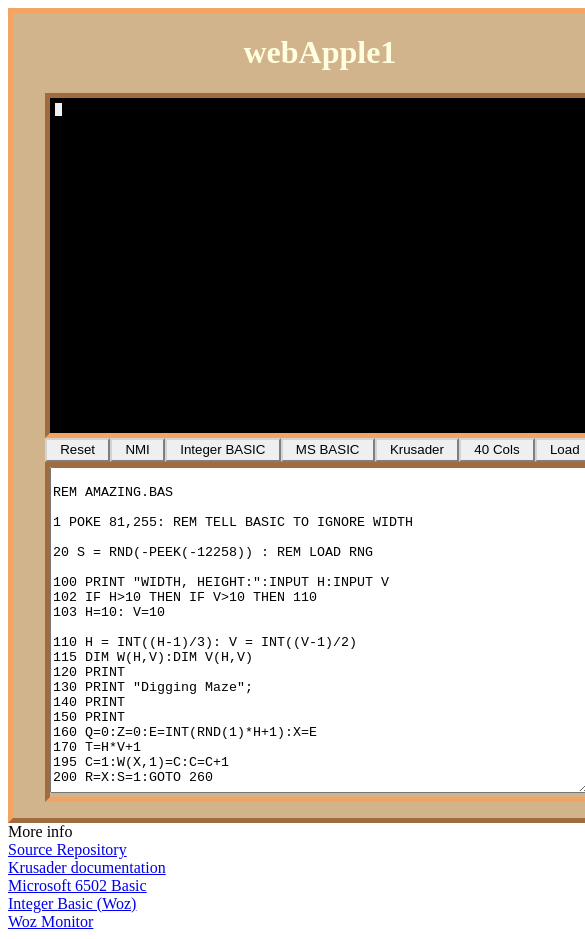
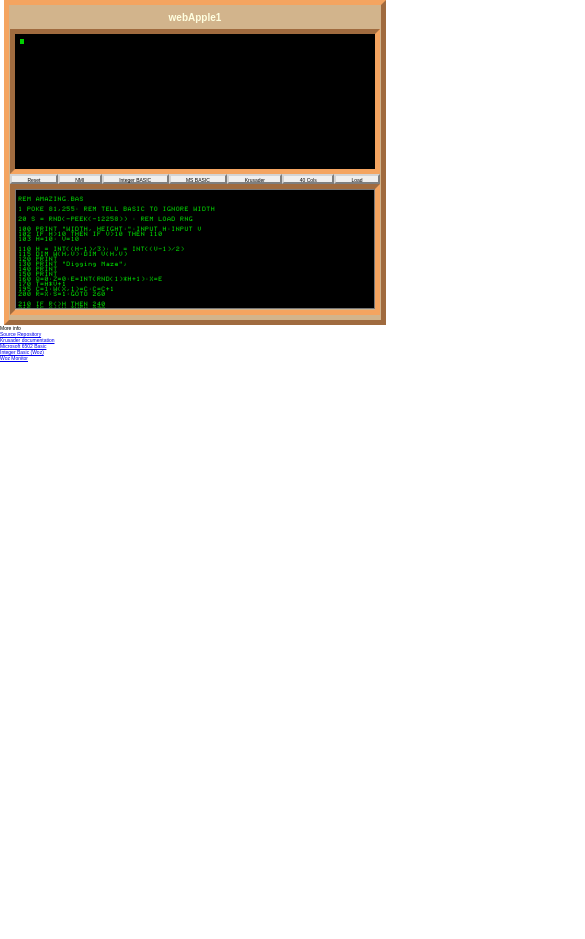
Before and after one commit to rhoem1/webApple1, an Angular app: page / in a window 390 px wide. Shown: the top 939 px of the page, 585 px wide, since content can reach past the window. After the commit the page ends 844 px from the top, so only its background shows below. Built offline with nearby package versions, Linux system fonts and the light colour scheme.

Commit message:
fixed up style, mobile view
made term.js use 1rem for font size
replaced font with Printchar21

```diff
--- a/src/app/app.component.css
+++ b/src/app/app.component.css
@@ -1,16 +1,14 @@
-body {
-	font-size: 11pt;
-}
 
 emulator {
 	margin:0 auto;
 	background-color: tan;
-	padding-left: 2em;
-	padding-right: 2em;
-	padding-bottom: 1em;
+  padding-left: 0.25rem;
+  padding-right: 0.25rem;
+	padding-bottom: 1rem;
 	border: 5px outset sandybrown;
   display: grid;
-	width: fit-content;
+	max-width: fit-content;
+  width: 100%;
   grid-template: "titlearea" auto
 	               "terminal" auto
                  "buttons" auto
@@ -18,6 +16,7 @@
 								 "status" auto / auto;
 
 }
+
 
 h1 {
   grid-area: titlearea;
@@ -27,7 +26,6 @@
 
 terminal {
   grid-area: terminal;
-  font-family: monospace ;
 	border: 5px inset sandybrown;
 }
 
@@ -39,7 +37,8 @@
 
 buttongroup button {
 	border: 2px outset lightgray;
-	height: 24px;
+	height: 2rem;
+  font-size: 1rem;
 }
 
 textbox {
@@ -48,9 +47,14 @@
 }
 
 textbox textarea {
-  width: 40em;
-  height: 24em;
-	font-family: monospace;
+  resize: none;
+  min-width: 40rem;
+  width: 100%;
+  height: 24rem;
+	font-family: Printchar21;
+  font-size: 1rem;
+  background-color: #000;
+  color: #0D0;
 }
 
 info {
--- a/src/app/app.component.ts
+++ b/src/app/app.component.ts
@@ -105,8 +105,12 @@
 			scrollback: 1000,
 			screenKeys: false,
 			debug: false,
-			useStyle: true
+			useStyle: true,
+      fontFamily: 'Printchar21',
 		});
+
+    this.terminal.colors[256] = '#000000';
+    this.terminal.colors[257] = '#00D000';
 
 
 		//this.terminal.cursorHidden = false;
--- a/src/index.html
+++ b/src/index.html
@@ -4,7 +4,7 @@
   <meta charset="utf-8">
   <title>WebApple1</title>
   <base href="/">
-  <meta name="viewport" content="width=device-width, initial-scale=1">
+  <meta name="viewport" content="width=device-width, initial-scale=1.0, maximum-scale=1.0, minimum-scale=1.0, user-scalable=no" />
   <link rel="icon" type="image/x-icon" href="favicon.ico">
 </head>
 <body>
--- a/src/styles.css
+++ b/src/styles.css
@@ -1 +1,58 @@
 /* You can add global styles to this file, and also import other style files */
+
+
+* {
+	box-sizing: border-box;
+}
+
+@font-face {
+  font-family: Printchar21;
+  src: url(assets/Printchar21.ttf);
+}
+
+html {
+  font-size: 12px;
+}
+
+@media screen and (min-width: 1940px) {
+  html {
+    font-size: 20px;
+  }
+}
+@media screen and (min-width: 1480px) and (max-width: 1939px) {
+  html {
+    font-size: 16px;
+  }
+}
+@media screen and (min-width: 1024px) and (max-width: 1479px) {
+  html {
+    font-size: 12px;
+  }
+}
+@media screen and (min-width: 720px) and (max-width: 1023px) {
+  html {
+    font-size: 9px;
+  }
+}
+@media screen and (min-width: 540px) and (max-width: 719px) {
+  html {
+    font-size: 7px;
+  }
+}
+@media screen and (min-width: 380px) and (max-width: 539px) {
+  html {
+    font-size: 5px;
+  }
+}
+@media screen and (min-width: 320px) and (max-width: 379px) {
+  html {
+    font-size: 4px;
+  }
+}
+
+BODY {
+  font-family: Sans-Serif;
+  margin: 0;
+  padding: 0;
+  cursor: default;
+}
```
Also changed, not shown: src/app/lib/term.js, src/assets/Printchar21.ttf (added).
